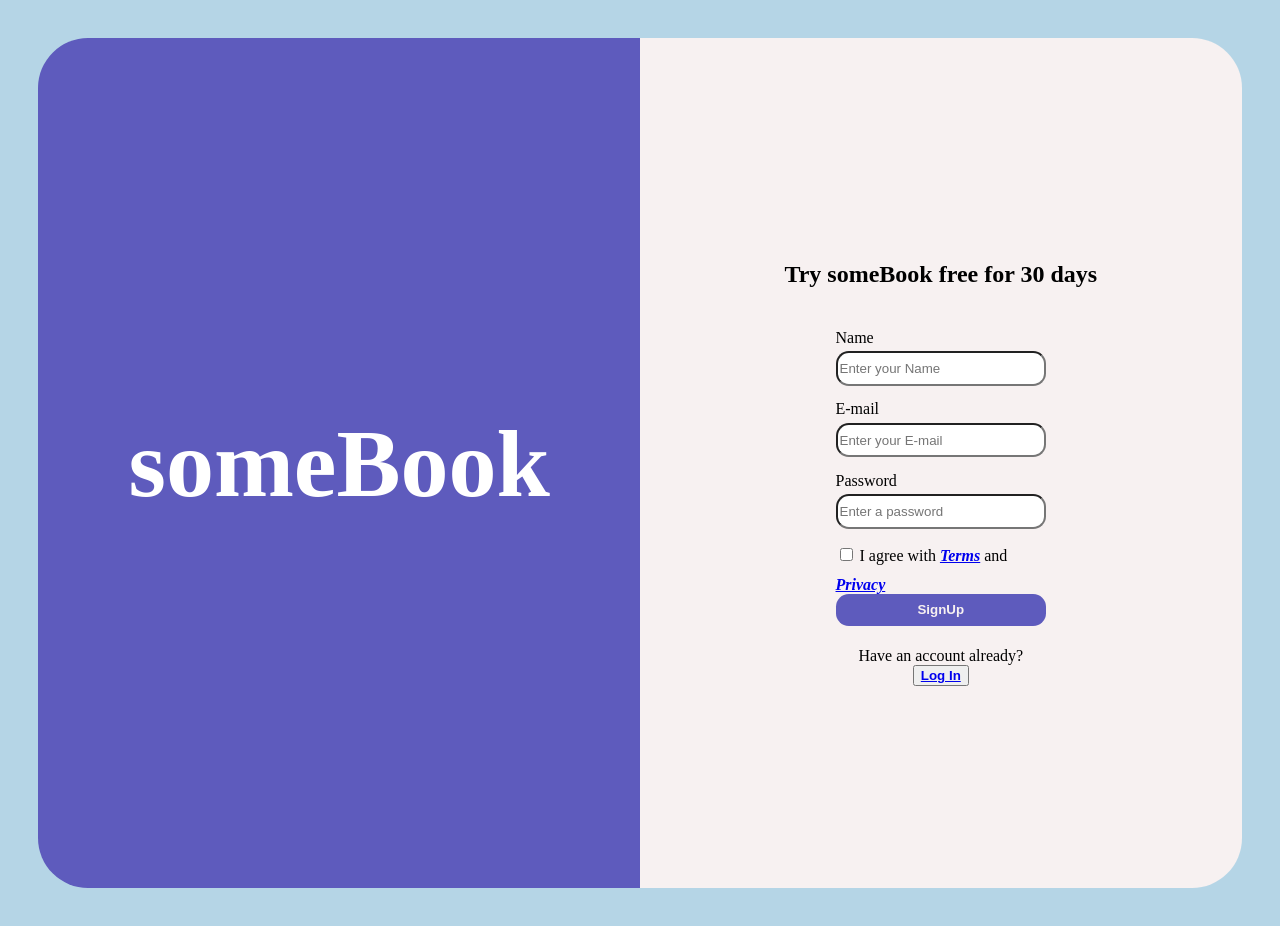
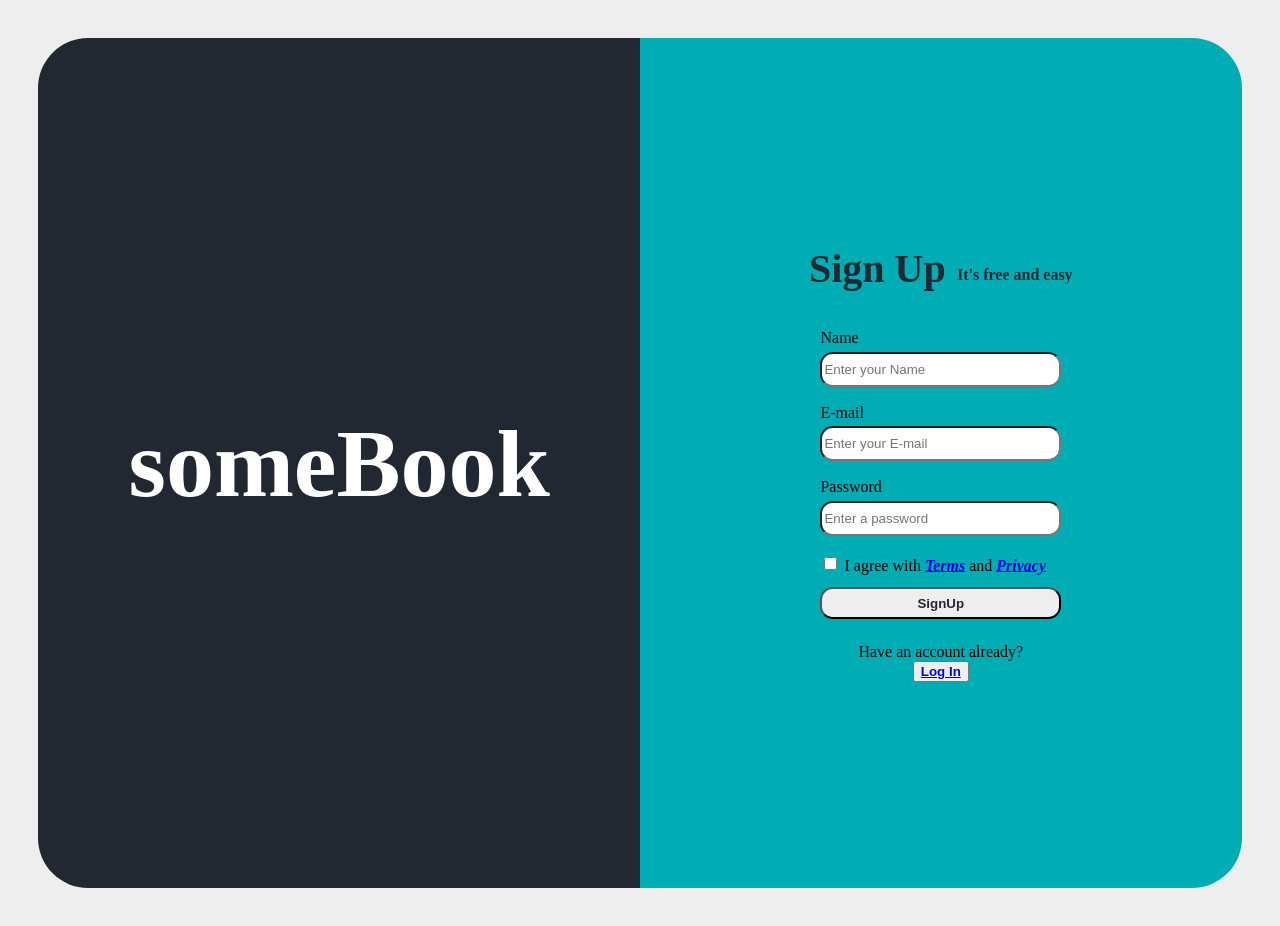
Before and after one commit to urlunaticguy/crework, a plain HTML site: page Week 2 - Login Signup using HTML and CSS/signupAndLogin.html in a window 1280 px wide. Drawn offline with Linux system fonts and the light colour scheme.

Commit message:
Changed week 2 colors

```diff
--- a/Week 2 - Login Signup using HTML and CSS/css/styles.css
+++ b/Week 2 - Login Signup using HTML and CSS/css/styles.css
@@ -1,11 +1,11 @@
 :root {
     /* change page colors here */
-    --colorOfBody: #b5d5e6;
+    --colorOfBody: #EEEEEE;
     /* 1 place used */
-    --colorOfBackground: #5e5bbd;
+    --colorOfBackground: #222831;
     /* 1 place used */
-    --colorOfSignUpLogin: #f7f1f1;
-    /* 1 place used */
+    --colorOfSignUpLogin: #00ADB5;
+    /* 1 place used f7f1f1*/
 }
 
 /* extra large devices */
@@ -51,7 +51,7 @@ main {
 }
 
 #signup-form-container {
-    width: 70%;
+    width: 80%;
     height: 80%;
     display: flex;
     flex-direction: column;
@@ -81,10 +81,15 @@ input {
 
 .signUp {
     height: 2rem;
-    border: 0;
     border-radius: 0.8rem;
+    background-color: var(--colorOfBody);
+    color: var(--colorOfBackground);
+}
+
+.signUp:hover {
     background-color: var(--colorOfBackground);
-    color: var(--colorOfSignUpLogin);
+    color: var(--colorOfBody);
+    cursor: pointer;
 }
 
 .inputFields {
@@ -101,3 +106,14 @@ input {
     flex-direction: column;
     padding: 5%;
 }
+
+h2 {
+    font-size: 2.5rem;
+    margin: 0;
+}
+
+.flexx {
+    display: flex;
+    gap: 0.7rem;
+    color: var(--colorOfBackground);
+}
--- a/Week 2 - Login Signup using HTML and CSS/signupAndLogin.html
+++ b/Week 2 - Login Signup using HTML and CSS/signupAndLogin.html
@@ -16,7 +16,11 @@
         </section>
         <section id="signup-login">
             <section id="signup-form-container">
-                <h2><strong>Try someBook free for 30 days</strong></h2>
+                <div class="flexx">
+                    <h2><strong>Sign Up</strong></h2>
+                    <h4><strong>It's free and easy</strong></h4>
+                </div>
+
 
                 <form class="form">
                     <label for="name"><p>Name</p></label>
```
